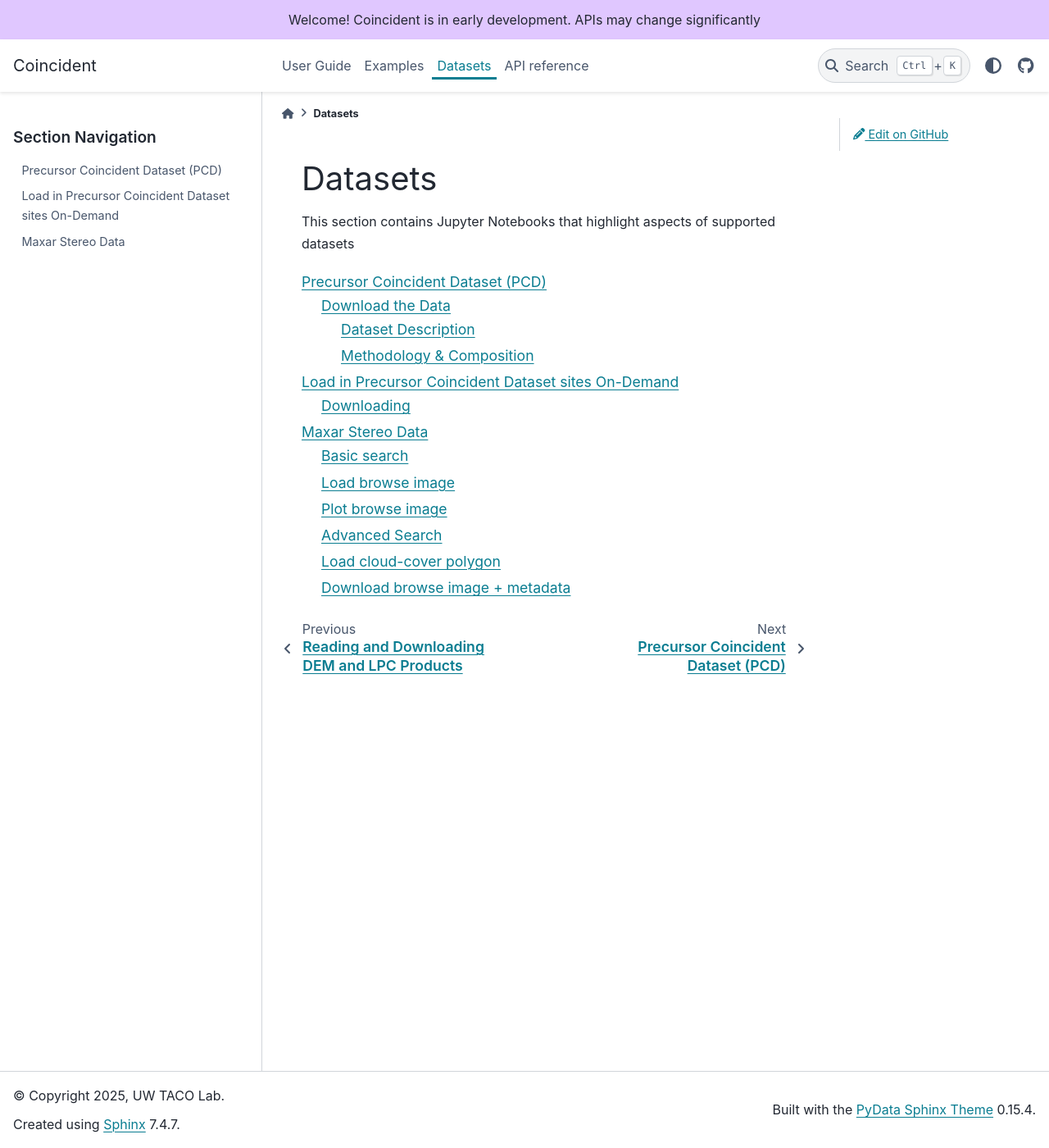
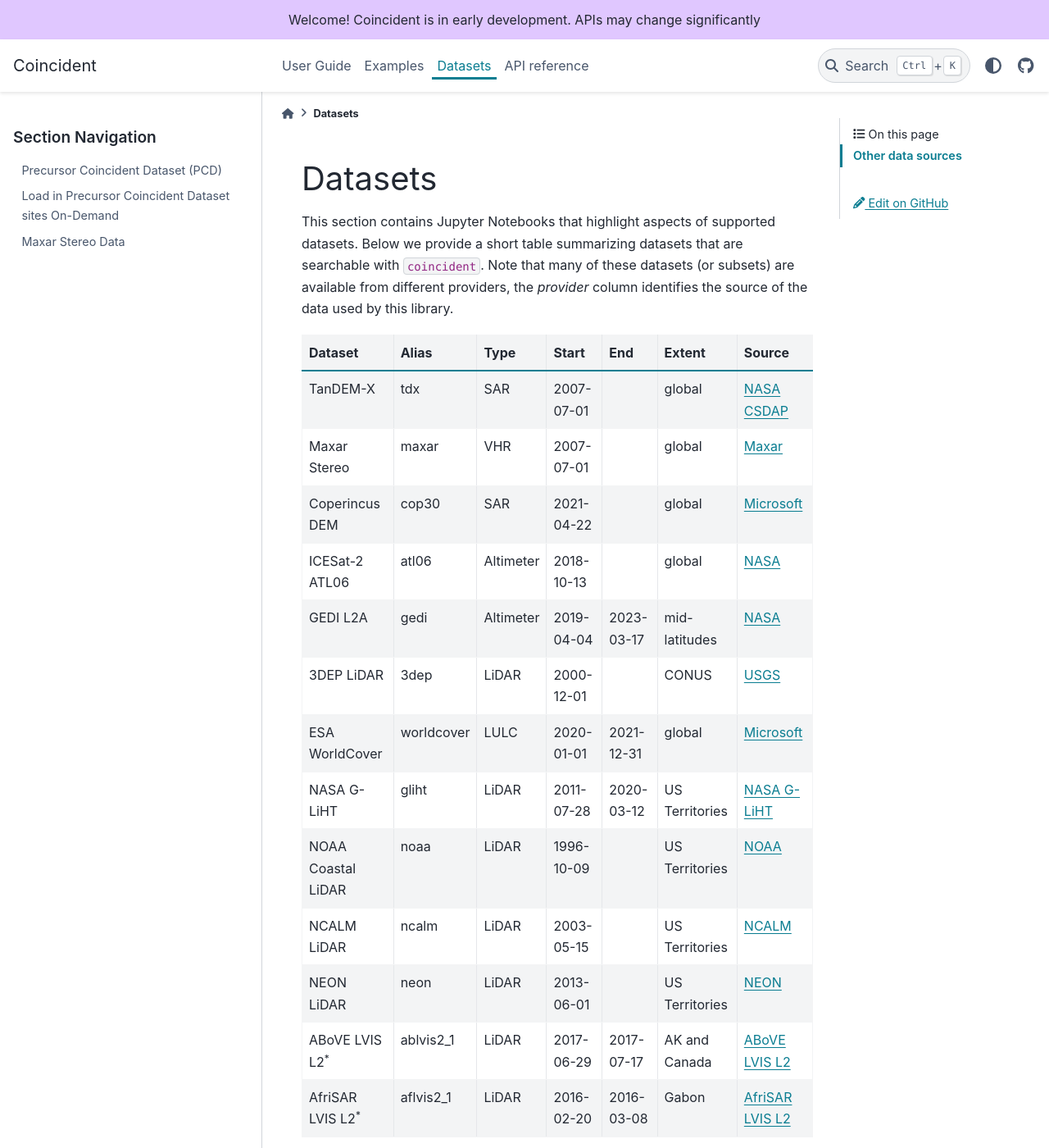
Before and after one commit to uw-cryo/coincident, a Sphinx documentation site: the page built from docs/datasets/index.md, in a window 1280 px wide and 1400 px high. Shown: the whole window at 82% size. Built offline with Sphinx 7.4.7 and the PyData theme 0.15.4, drawn with Linux system fonts in a browser that asks for light colours; some of the changed text lies outside the part shown.

Commit message:
single datasets section

````diff
--- a/docs/datasets/index.md
+++ b/docs/datasets/index.md
@@ -1,7 +1,34 @@
 # Datasets
 
 This section contains Jupyter Notebooks that highlight aspects of supported
-datasets
+datasets. Below we provide a short table summarizing datasets that are
+searchable with `coincident`. Note that many of these datasets (or subsets) are
+available from different providers, the _provider_ column identifies the source
+of the data used by this library.
+
+| Dataset                      | Alias      | Type      | Start      | End        | Extent         | Source                                                                      |
+| ---------------------------- | ---------- | --------- | ---------- | ---------- | -------------- | --------------------------------------------------------------------------- |
+| TanDEM-X                     | tdx        | SAR       | 2007-07-01 |            | global         | [NASA CSDAP](https://csdap.earthdata.nasa.gov/stac/collections/airbus)      |
+| Maxar Stereo                 | maxar      | VHR       | 2007-07-01 |            | global         | [Maxar](https://developers.maxar.com/docs/discovery/)                       |
+| Coperincus DEM               | cop30      | SAR       | 2021-04-22 |            | global         | [Microsoft](https://planetarycomputer.microsoft.com/dataset/cop-dem-glo-30) |
+| ICESat-2 ATL06               | atl06      | Altimeter | 2018-10-13 |            | global         | [NASA](https://nsidc.org/data/atl03)                                        |
+| GEDI L2A                     | gedi       | Altimeter | 2019-04-04 | 2023-03-17 | mid-latitudes  | [NASA](https://lpdaac.usgs.gov/products/gedi02_av002/)                      |
+| 3DEP LiDAR                   | 3dep       | LiDAR     | 2000-12-01 |            | CONUS          | [USGS](https://www.usgs.gov/3d-elevation-program)                           |
+| ESA WorldCover               | worldcover | LULC      | 2020-01-01 | 2021-12-31 | global         | [Microsoft](https://planetarycomputer.microsoft.com/dataset/esa-worldcover) |
+| NASA G-LiHT                  | gliht      | LiDAR     | 2011-07-28 | 2020-03-12 | US Territories | [NASA G-LiHT](https://gliht.gsfc.nasa.gov/)                                 |
+| NOAA Coastal LiDAR           | noaa       | LiDAR     | 1996-10-09 |            | US Territories | [NOAA](https://coast.noaa.gov/digitalcoast/data/coastallidar.html)          |
+| NCALM LiDAR                  | ncalm      | LiDAR     | 2003-05-15 |            | US Territories | [NCALM](https://calm.geo.berkeley.edu/ncalm/dtc.html)                       |
+| NEON LiDAR                   | neon       | LiDAR     | 2013-06-01 |            | US Territories | [NEON](https://data.neonscience.org/data-products/DP3.30024.001)            |
+| ABoVE LVIS L2<sup>\*</sup>   | ablvis2_1  | LiDAR     | 2017-06-29 | 2017-07-17 | AK and Canada  | [ABoVE LVIS L2](https://nsidc.org/data/ablvis2/versions/1)                  |
+| AfriSAR LVIS L2<sup>\*</sup> | aflvis2_1  | LiDAR     | 2016-02-20 | 2016-03-08 | Gabon          | [AfriSAR LVIS L2](https://nsidc.org/data/aflvis2/versions/1)                |
+
+<sup>\*</sup> These datasets only have search available, not download or
+in-memory read supported.
+
+### Other data sources
+
+If you are interested in working with additional data, feel free to open an
+[issue](https://github.com/uw-cryo/coincident/issues).
 
 ```{toctree}
 
````
Also changed, not shown: docs/user_guide/datasets.md (deleted, +0 -30 lines), docs/user_guide/index.md (+0 -8 lines), docs/user_guide/installation.md (+2 -0 lines).
